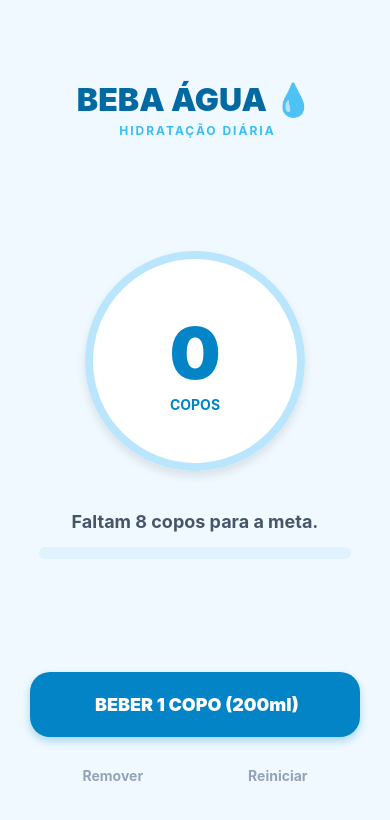
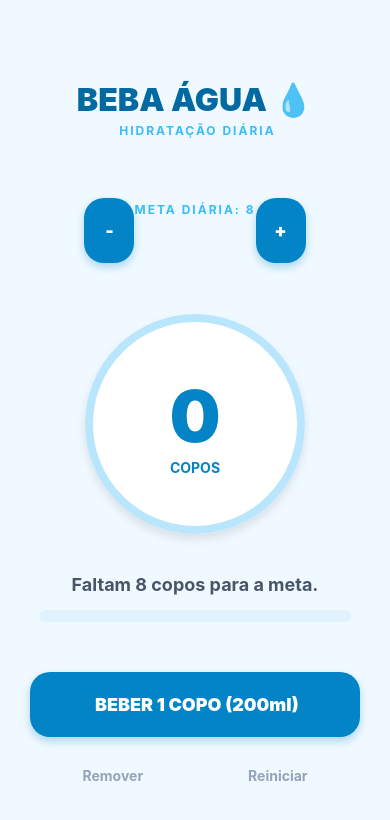
Before and after one commit to HidekiLucas0701/BebaAgua, a React Native app: screen / in a window 390 px wide. Shown: the top 820 px of the page. Built offline with nearby package versions, Linux system fonts and the light colour scheme.

Commit message:
feat(wip): adding daily goal management buttons

```diff
--- a/App.tsx
+++ b/App.tsx
@@ -2,12 +2,21 @@ import { StatusBar } from 'expo-status-bar';
 import { StyleSheet, Text, TouchableOpacity, View } from 'react-native';
 import {useState} from 'react';
 
-const DAILY_GOAL: number = 8;
-
 export default function App() {
 
   const [cups,setCups] = useState<number>(0);
-  const percentage: number = (cups/DAILY_GOAL) * 100;
+  const [dailyGoal, setDailyGoal] = useState<number>(8);
+  const percentage: number = (cups/dailyGoal) * 100;
+
+  const increaseDailyGoal = () => {
+    setDailyGoal(prev => prev + 1);
+  }
+
+  const decreaseDailyGoal = () => {
+    if(dailyGoal > 0){
+      setDailyGoal(prev => prev -1);
+    }
+  }
 
   const removeCup = () => {
     if(cups > 0) {
@@ -22,6 +31,20 @@ export default function App() {
         <Text style={styles.appSubtitle}> HIDRATAÇÃO DIÁRIA</Text>
       </View>
 
+      <View style={styles.dailyGoalButtonsArea}>
+
+        <TouchableOpacity style={styles.dailyGoalButton} onPress={decreaseDailyGoal}>
+            <Text style={styles.mainButtonText}>-</Text>
+          </TouchableOpacity>
+
+        <Text style={styles.appSubtitle}>META DIÁRIA: {dailyGoal}</Text>
+
+          <TouchableOpacity style={styles.dailyGoalButton} onPress={increaseDailyGoal}>
+            <Text style={styles.mainButtonText}>+</Text>
+          </TouchableOpacity>
+
+      </View>
+
       <View style={styles.content}>
         <View style={styles.outerCircleWrapper}>
           <View style={styles.outerCircle}>
@@ -34,11 +57,11 @@ export default function App() {
         <View style={styles.feedbackContainer}>
           <Text style={[
             styles.statusText,
-            cups >= DAILY_GOAL && {color: '#16A34A'}
+            cups >= dailyGoal && {color: '#16A34A'}
           ]}>{
-            cups >= DAILY_GOAL
+            cups >= dailyGoal
             ? 'Parabéns! Você atingiu sua meta diária de hidratação!'
-            : `Faltam ${DAILY_GOAL - cups} copos para a meta.`
+            : `Faltam ${dailyGoal - cups} copos para a meta.`
           }</Text>
 
           <View style={styles.progressBarBackground}>
@@ -191,6 +214,23 @@ const styles = StyleSheet.create({
     color: '#94A3B8',
     fontSize: 14,
     fontWeight: 'bold'
+  },
+  dailyGoalButtonsArea: {
+    flexDirection: 'row',
+    justifyContent: 'center',
+    marginTop: 10
+  },
+  dailyGoalButton:{
+    backgroundColor: '#0284C7',
+    width:50,
+    paddingVertical: 22,
+    borderRadius: 20,
+    alignItems: 'center',
+    shadowColor: '#0284C7',
+    shadowOffset: {width: 0, height: 4},
+    shadowOpacity: 0.3,
+    shadowRadius: 8,
+    elevation: 5
   }
 
 });
```
